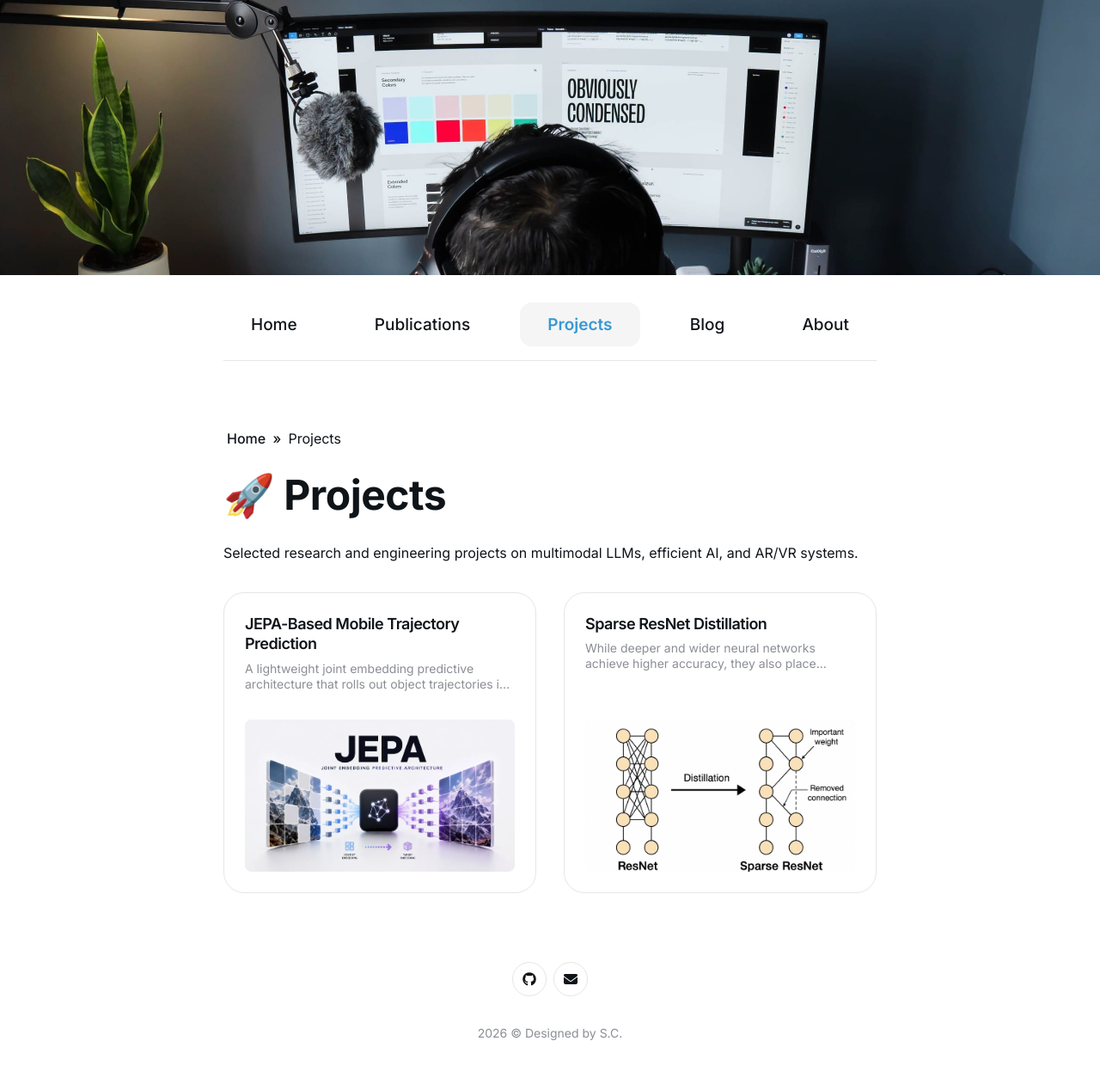
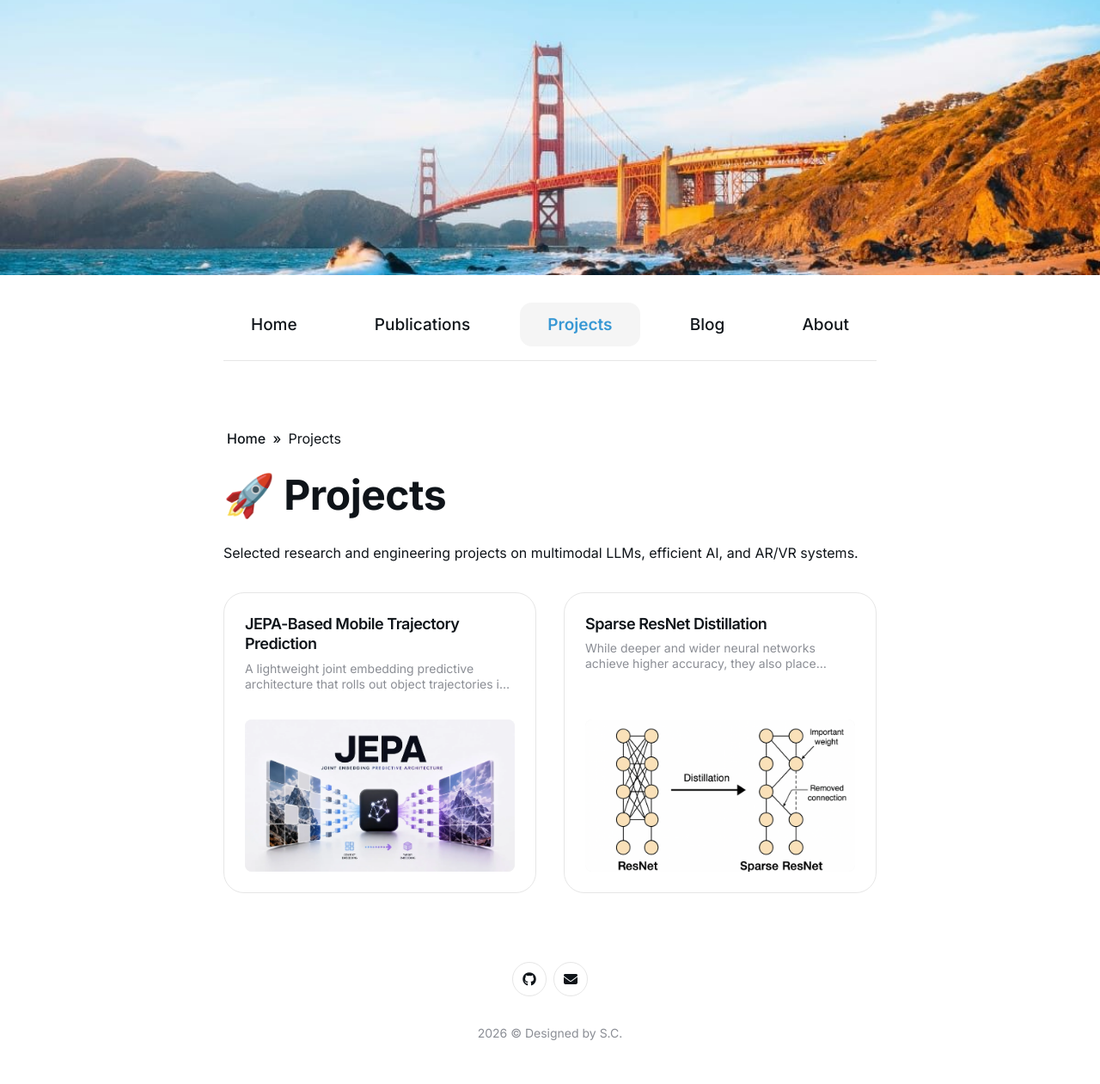
Before and after one commit to Keplarchen/Keplarchen.github.io, a Jekyll site: the page built from projects/index.html, in a window 1280 px wide. Shown: the whole page at 86% size. Built offline with Jekyll 4.4.1, drawn with Linux system fonts in a browser that asks for light colours.

Commit message:
Projects page cover: Golden Gate photo, recentered crop
Co-Authored-By: Claude Fable 5 <noreply@anthropic.com>

```diff
--- a/projects/index.html
+++ b/projects/index.html
@@ -2,7 +2,7 @@
 layout: default
 title: 🚀 Projects
 description: Selected research and engineering projects on multimodal LLMs, efficient AI, and AR/VR systems.
-page_cover: '/images/100.jpg'
+page_cover: '/images/sc_io_image/projects-cover.jpg'
 ---
 
 <!-- begin page -->
```
Also changed, not shown: images/sc_io_image/projects-cover.jpg (added).
